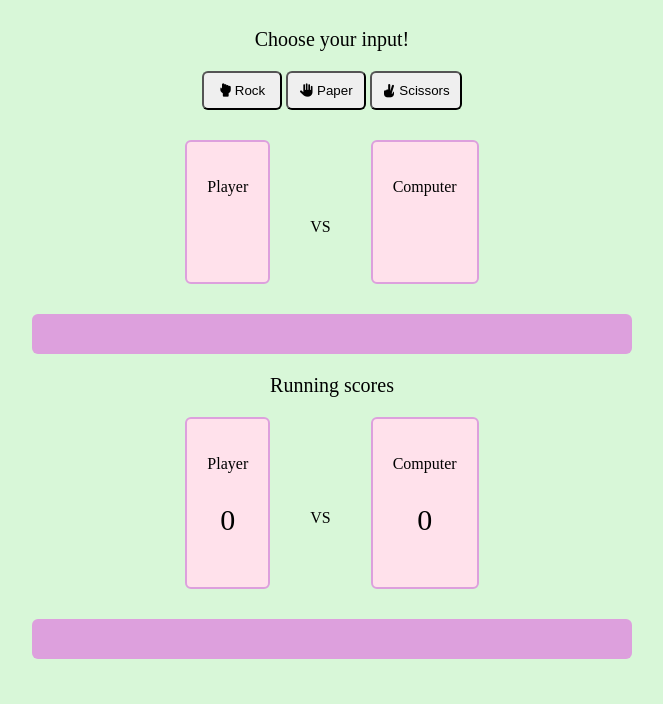
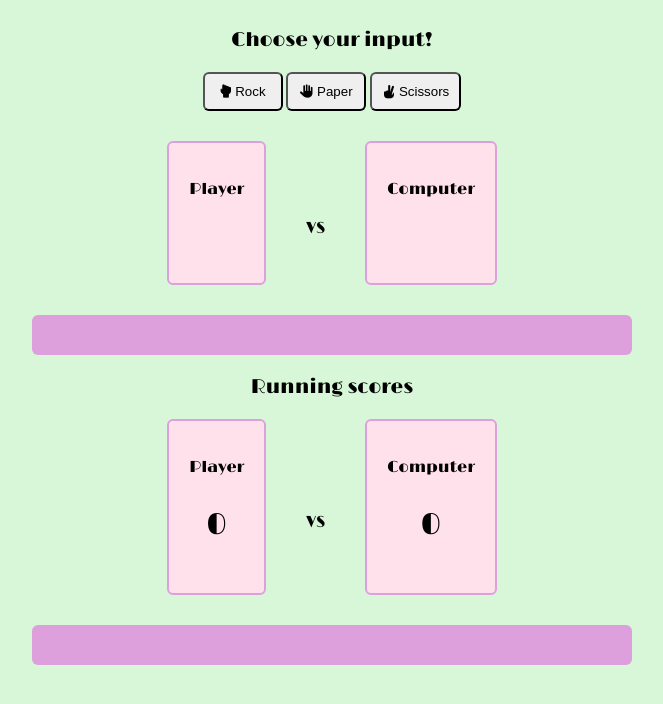
Before and after one commit to aolivos15/odin-rock-paper-scissors, a plain HTML site: page index.html in a window 1280 px wide. Shown: the whole page, without its empty margins (316-979 px from the left). Drawn offline with nearby package versions, Linux system fonts and the light colour scheme.

Commit message:
Change font

```diff
--- a/index.html
+++ b/index.html
@@ -5,10 +5,13 @@
   <meta name="viewport" content="width=device-width, initial-scale=1.0">
   <link rel="stylesheet" href="styles.css">
   <script src="https://kit.fontawesome.com/d6bda086e7.js" crossorigin="anonymous"></script>
+  <link rel="preconnect" href="https://fonts.googleapis.com">
+  <link rel="preconnect" href="https://fonts.gstatic.com" crossorigin>
+  <link href="https://fonts.googleapis.com/css2?family=Limelight&display=swap" rel="stylesheet">
   <title>Document</title>
 </head>
 <body>
-  <div class="container">
+  <div class="container limelight-regular">
     <p class="title">Choose your input!</p>
     <div class="btn-container">
       <button id="rock"><i class="fa-solid fa-hand-rock"></i> Rock</button>
--- a/styles.css
+++ b/styles.css
@@ -9,6 +9,12 @@ button {
   padding: 10px;
   border-radius: 6px;
   min-width: 80px;
+}
+
+.limelight-regular {
+  font-family: "Limelight", sans-serif;
+  font-weight: 400;
+  font-style: normal;
 }
 
 .container {
```
